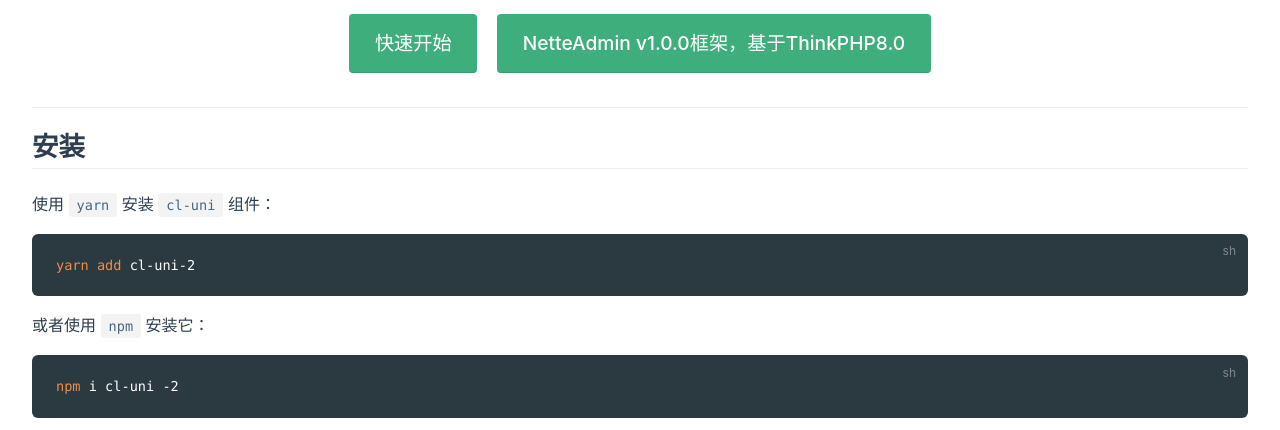
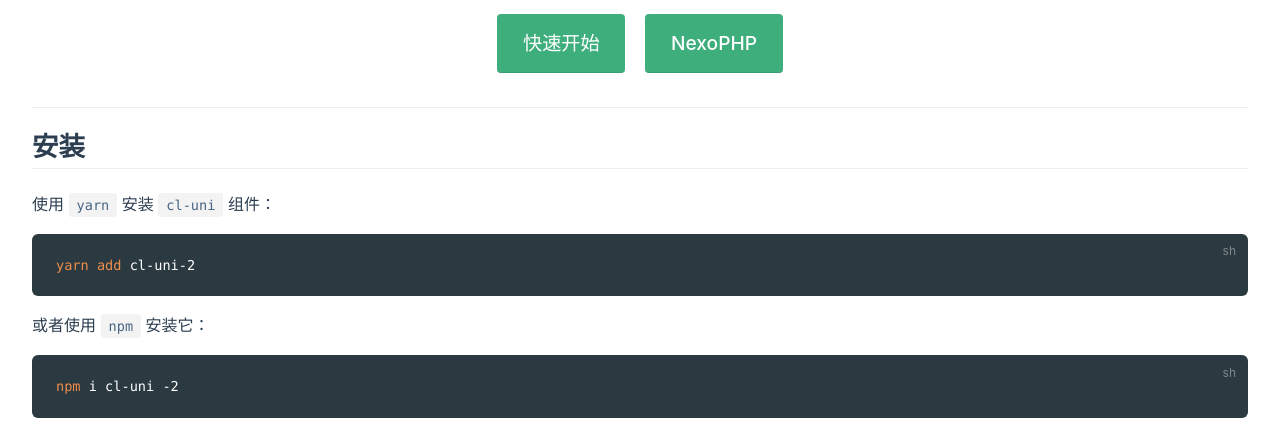
Before and after one commit to sunkangchina/doc-cooljs-v2, a plain HTML site: page index.html in a window 1280 px wide. Shown: the part 223-653 px from the top of the page. Drawn offline with Linux system fonts and the light colour scheme; no server answers.

Commit message:
Update index.html

```diff
--- a/index.html
+++ b/index.html
@@ -168,8 +168,8 @@
       全端全套解决方案，涵盖服务端，桌面端
     </p> <p class="action"><a class='nav-link action-button' href='/uni/'>
   快速开始
-</a><a class='nav-link action-button' style="margin-left:20px;" href='https://site.qihetaiji.com/dev-start/'>
-  NetteAdmin v1.0.0框架，基于ThinkPHP8.0
+</a><a class='nav-link action-button' style="margin-left:20px;" href='https://github.com/nexophp/nexophp'>
+  NexoPHP
 </a></p></header>  <div class="theme-default-content custom content__default"> <h2 id=""><a class='header-anchor' href='/#'>#</a></h2>   <h2 id="安装"><a href="index.html#安装" class="header-anchor">#</a> 安装</h2> <p>使用 <code>yarn</code> 安装 <code>cl-uni</code> 组件：</p> <div class="language-bash extra-class"><pre class="language-bash"><code><span class="token function">yarn</span> <span class="token function">add</span> cl-uni-2
 </code></pre></div><p>或者使用 <code>npm</code> 安装它：</p> <div class="language-bash extra-class"><pre class="language-bash"><code><span class="token function">npm</span> i cl-uni -2
 </code></pre></div><p>如果你的网络环境不佳，推荐使用 <a href="https://github.com/cnpm/cnpm" target="_blank" rel="noopener noreferrer">cnpm<span><svg xmlns="http://www.w3.org/2000/svg" aria-hidden="true" focusable="false" x="0px" y="0px" viewBox="0 0 100 100" width="15" height="15" class="icon outbound"><path fill="currentColor" d="M18.8,85.1h56l0,0c2.2,0,4-1.8,4-4v-32h-8v28h-48v-48h28v-8h-32l0,0c-2.2,0-4,1.8-4,4v56C14.8,83.3,16.6,85.1,18.8,85.1z"></path> <polygon fill="currentColor" points="45.7,48.7 51.3,54.3 77.2,28.5 77.2,37.2 85.2,37.2 85.2,14.9 62.8,14.9 62.8,22.9 71.5,22.9"></polygon></svg> <span class="sr-only">(opens new window)</span></span></a>。</p> <h2 id="配置"><a href="index.html#配置" class="header-anchor">#</a> 配置</h2> <div class="custom-block tip"><p class="custom-block-title">TIP</p> <p>cool-uni 使用<code>easycom</code>模式（自动引入组件），简化组件使用。无需在页面里面引入和注册组件，按实际使用打包</p></div> <h4 id="组件自动引入"><a href="index.html#组件自动引入" class="header-anchor">#</a> 组件自动引入</h4> <div class="language-js extra-class"><pre class="language-js"><code><span class="token comment">// pages.json</span>
```
